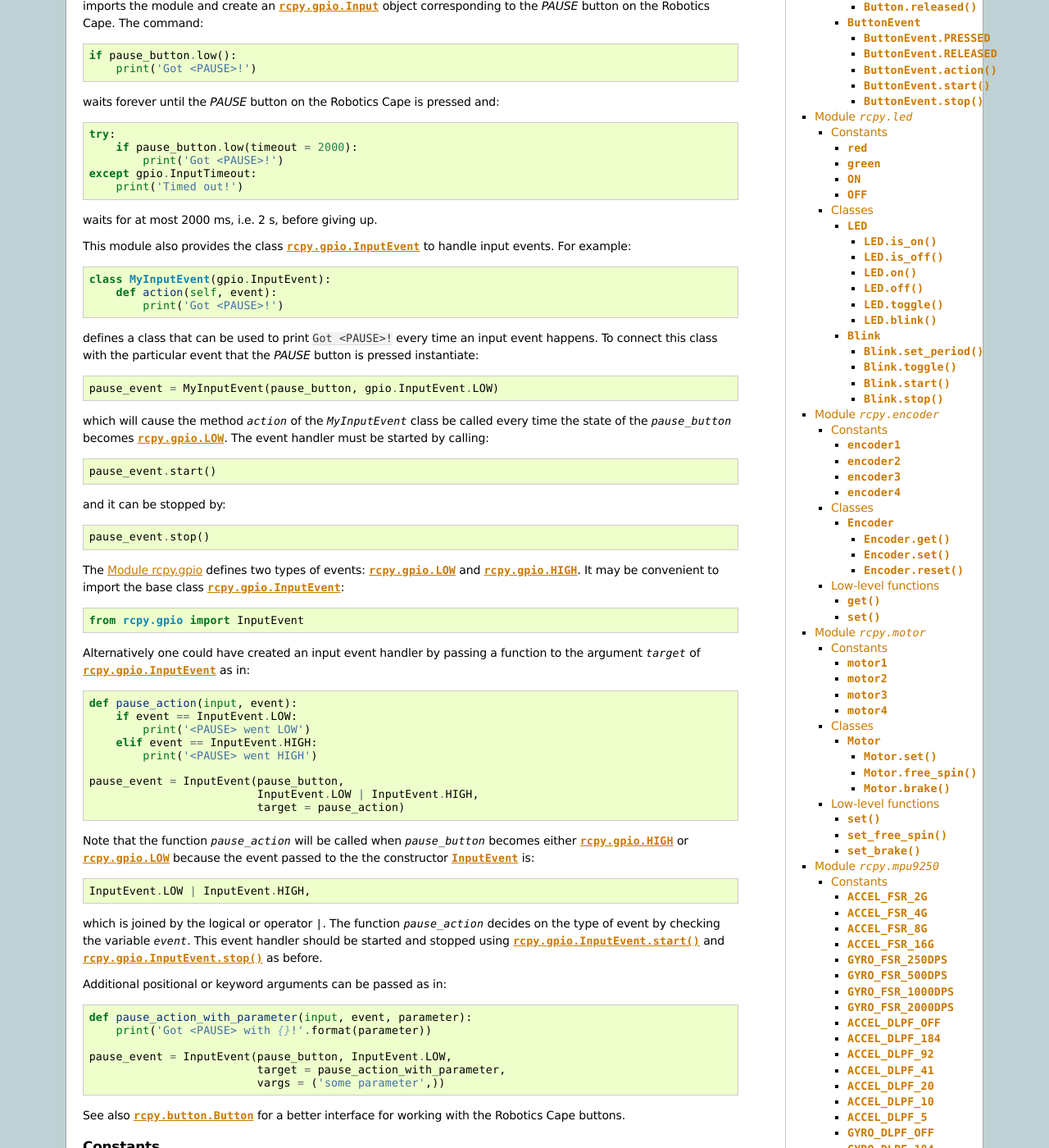
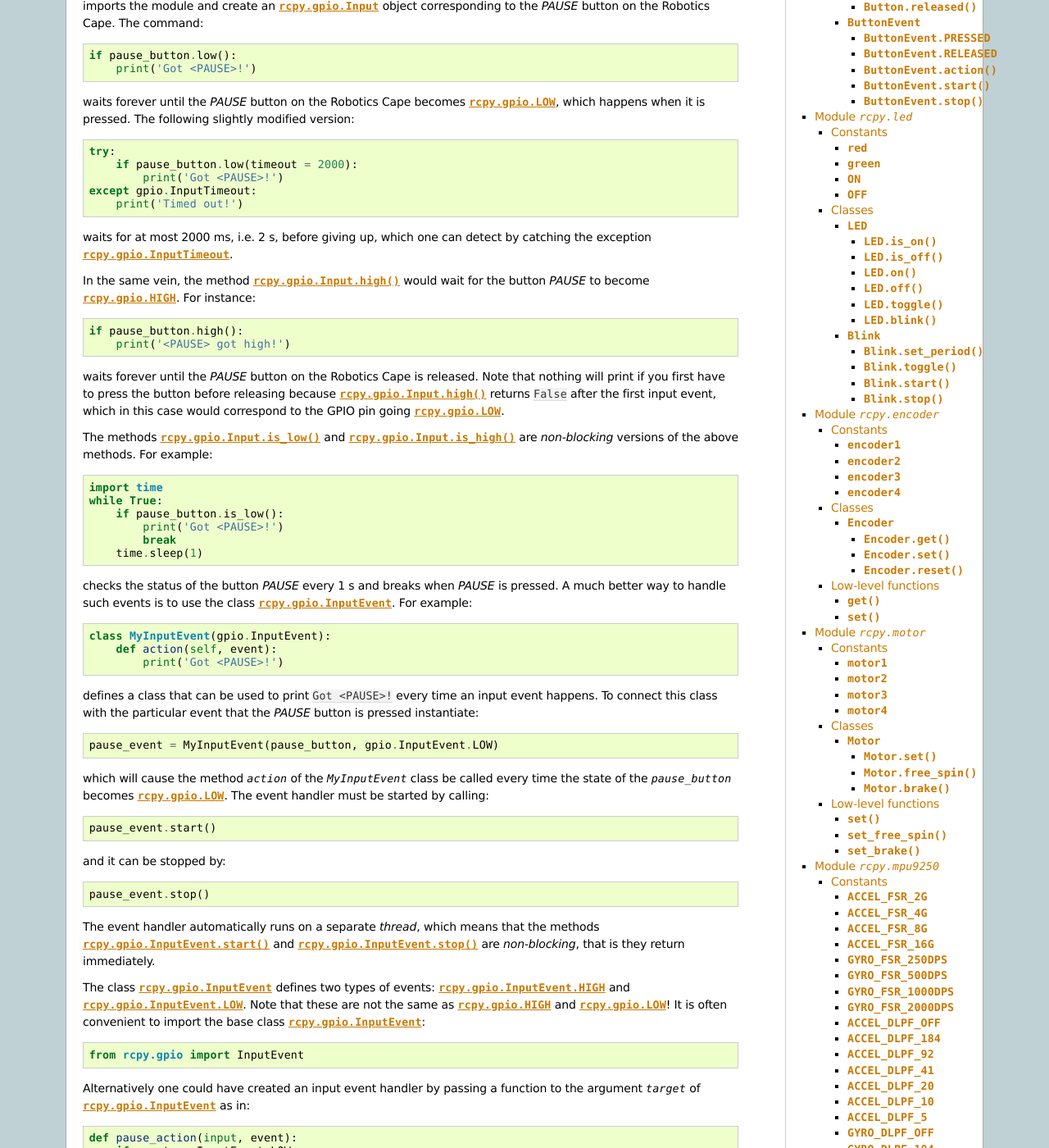
Before and after one commit to mcdeoliveira/rcpy, a Sphinx documentation site: the page built from doc/modules.rst, in a window 1280 px wide and 1400 px high, scrolled down 1019 px. Shown: the whole window at 82% size. Built offline with Sphinx 7.4.7, drawn with Linux system fonts in a browser that asks for light colours; some of the changed text lies outside the part shown.

Commit message:
More docs

```diff
--- a/doc/modules.rst
+++ b/doc/modules.rst
@@ -75,8 +75,9 @@ command::
     if pause_button.low():
         print('Got <PAUSE>!')
 
-waits forever until the *PAUSE* button on the Robotics Cape is pressed
-and::
+waits forever until the *PAUSE* button on the Robotics Cape becomes
+:py:data:`rcpy.gpio.LOW`, which happens when it is pressed. The
+following slightly modified version::
 
     try:
         if pause_button.low(timeout = 2000):
@@ -84,10 +85,36 @@ and::
     except gpio.InputTimeout:
         print('Timed out!')
 
-waits for at most 2000 ms, i.e. 2 s, before giving up.
+waits for at most 2000 ms, i.e. 2 s, before giving up, which one can
+detect by catching the exception :py:class:`rcpy.gpio.InputTimeout`.
 
-This module also provides the class :py:class:`rcpy.gpio.InputEvent` to
-handle input events. For example::
+In the same vein, the method :py:meth:`rcpy.gpio.Input.high` would
+wait for the button *PAUSE* to become :py:data:`rcpy.gpio.HIGH`. For
+instance::
+
+    if pause_button.high():
+        print('<PAUSE> got high!')
+
+waits forever until the *PAUSE* button on the Robotics Cape is
+released. Note that nothing will print if you first have to press the
+button before releasing because :py:meth:`rcpy.gpio.Input.high`
+returns :samp:`False` after the first input event, which in this case
+would correspond to the GPIO pin going :py:data:`rcpy.gpio.LOW`.
+
+The methods :py:meth:`rcpy.gpio.Input.is_low` and
+:py:meth:`rcpy.gpio.Input.is_high` are *non-blocking* versions of the
+above methods. For example::
+
+    import time
+    while True:
+        if pause_button.is_low():
+            print('Got <PAUSE>!')
+	    break
+	time.sleep(1)
+
+checks the status of the button *PAUSE* every 1 s and breaks when
+*PAUSE* is pressed. A much better way to handle such events is to use
+the class :py:class:`rcpy.gpio.InputEvent`. For example::
 
     class MyInputEvent(gpio.InputEvent):
         def action(self, event):
@@ -110,8 +137,15 @@ and it can be stopped by::
 
     pause_event.stop()
 
-The :ref:`rcpy_gpio` defines two types of events:
-:py:data:`rcpy.gpio.LOW` and :py:data:`rcpy.gpio.HIGH`. It may be
+The event handler automatically runs on a separate *thread*, which
+means that the methods :py:meth:`rcpy.gpio.InputEvent.start` and
+:py:meth:`rcpy.gpio.InputEvent.stop` are *non-blocking*, that is they
+return immediately.
+
+The class :py:class:`rcpy.gpio.InputEvent` defines two types of
+events: :py:data:`rcpy.gpio.InputEvent.HIGH` and
+:py:data:`rcpy.gpio.InputEvent.LOW`. Note that these are not the same
+as :py:data:`rcpy.gpio.HIGH` and :py:data:`rcpy.gpio.LOW`! It is often
 convenient to import the base class :py:data:`rcpy.gpio.InputEvent`::
 
     from rcpy.gpio import InputEvent
@@ -130,17 +164,17 @@ a function to the argument `target` of
                              InputEvent.LOW | InputEvent.HIGH,
 			     target = pause_action)
 
-Note that the function `pause_action` will be called when
-`pause_button` becomes either :py:data:`rcpy.gpio.HIGH` or
-:py:data:`rcpy.gpio.LOW` because the event passed to the the
-constructor :py:class:`InputEvent` is::
+The function `pause_action` will be called when `pause_button`
+generates either event :py:data:`rcpy.gpio.InputEvent.HIGH` or
+:py:data:`rcpy.gpio.InputEvent.LOW` because the events passed to the
+the constructor :py:class:`InputEvent` were combined using the
+*logical or* operator `|`, as in::
 
     InputEvent.LOW | InputEvent.HIGH,
 
-which is joined by the logical or operator `|`. The function
-`pause_action` decides on the type of event by checking the variable
-`event`. This event handler should be started and stopped using
-:py:meth:`rcpy.gpio.InputEvent.start` and
+The function `pause_action` decides on the type of event by checking
+the variable `event`. This event handler should be started and stopped
+using :py:meth:`rcpy.gpio.InputEvent.start` and
 :py:meth:`rcpy.gpio.InputEvent.stop` as before.
 
 Additional positional or keyword arguments can be passed as in::
@@ -344,10 +378,13 @@ waits forever until the *MODE* button on the Robotics Cape is
 released. Note that nothing will print if you first have to press the
 button before releasing because :py:meth:`rcpy.button.Button.released`
 returns :samp:`False` after the first input event, which in this case
-was :py:data:`rcpy.button.PRESSED`.
+would correspond to the GPIO pin associated to the button going
+:py:data:`rcpy.button.PRESSED`.
 
-As with :ref:`rcpy_gpio`, it is possible to use
-:py:class:`rcpy.gpio.InputTimeout` as in::
+:py:meth:`rcpy.button.Button.pressed` and
+:py:meth:`rcpy.button.Button.released` also raise the exception
+:py:class:`rcpy.gpio.InputTimeout` if the argument `timeout` is used
+as in::
 
     import rcpy.gpio as gpio
     try:
@@ -358,8 +395,21 @@ As with :ref:`rcpy_gpio`, it is possible to use
 
 which waits for at most 2000 ms, i.e. 2 s, before giving up.
 
-This module also provides the class :py:class:`rcpy.button.ButtonEvent` to
-handle input events. For example::
+The methods :py:meth:`rcpy.button.Button.is_pressed` and
+:py:meth:`rcpy.button.Button.is_released` are *non-blocking* versions
+of the above methods. For example::
+
+    import time
+    while True:
+        if mode.is_pressed():
+            print('<Mode> pressed!')
+	    break
+	time.sleep(1)
+
+checks the status of the button *MODE* every 1 s and breaks when
+*MODE* is pressed. As with :ref:`rcpy_gpio`, a much better way to
+handle such events is to use event handlers, in the case of
+buttons the class :py:class:`rcpy.button.ButtonEvent`. For example::
 
     class MyButtonEvent(button.ButtonEvent):
         def action(self, event):
@@ -372,20 +422,17 @@ handler use::
     pause_event = MyButtonEvent(pause, button.ButtonEvent.PRESSED)
     pause_event.start()
 
-Note that the event :py:data:`button.ButtonEvent.PRESSED` was used so
-that :py:meth:`MyButtonEvent.action` is called only when the *PAUSE*
+Note that the event :py:data:`rcpy.button.ButtonEvent.PRESSED` was
+used so that `MyButtonEvent.action` is called only when the *PAUSE*
 button is pressed. The event handler can be stopped by calling::
 
     pause_event.stop()
 
-It may be convenient to import the :py:class:`gpio.button.ButtonEvent`
-class::
-
-    from rcpy.button import ButtonEvent
-
 Alternatively one could have created an input event handler by passing
 a function to the argument `target` of
 :py:class:`rcpy.button.ButtonEvent` as in::
+
+    from rcpy.button import ButtonEvent
 
     def pause_action(input, event):
         if event == ButtonEvent.PRESSED:
@@ -399,9 +446,8 @@ a function to the argument `target` of
 
 This event handler should be started and stopped using
 :py:meth:`rcpy.button.ButtonEvent.start` and
-:py:meth:`rcpy.button.ButtonEvent.stop` as in
-:ref:`rcpy_gpio`. Additional positional or keyword arguments can be
-passed as in::
+:py:meth:`rcpy.button.ButtonEvent.stop` as before. Additional
+positional or keyword arguments can be passed as in::
 
     def pause_action_with_parameter(input, event, parameter):
         print('Got <PAUSE> with {}!'.format(parameter))
@@ -451,11 +497,11 @@ Classes
 
    .. py:method:: is_pressed(debounce = rcpy.button.DEBOUNCE, timeout = None)
 
-      :returns: :samp:`True` if button state is equal to :py:data:`rcpy.gpio.PRESSED` and :samp:`False` if pin is :py:data:`rcpy.gpio.RELEASED`
+      :returns: :samp:`True` if button state is equal to :py:data:`rcpy.button.PRESSED` and :samp:`False` if pin is :py:data:`rcpy.button.RELEASED`
 
    .. py:method:: is_released(debounce = rcpy.button.DEBOUNCE, timeout = None)
 
-      :returns: :samp:`True` if button state is equal to :py:data:`rcpy.gpio.RELEASED` and :samp:`False` if pin is :py:data:`rcpy.gpio.PRESSED`
+      :returns: :samp:`True` if button state is equal to :py:data:`rcpy.button.RELEASED` and :samp:`False` if pin is :py:data:`rcpy.button.PRESSED`
 
    .. py:method:: pressed_or_released(debounce = rcpy.button.DEBOUNCE, timeout = None)
 
@@ -649,11 +695,11 @@ Classes
 
    .. py:method:: on()
 
-      Change LED state to :py:data:`rcpy.LED.ON`.
+      Change LED state to :py:data:`rcpy.led.ON`.
 
    .. py:method:: off()
 
-      Change LED state to :py:data:`rcpy.LED.OFF`.
+      Change LED state to :py:data:`rcpy.led.OFF`.
 
    .. py:method:: toggle()
 
```
Also changed, not shown: 1 other file.
